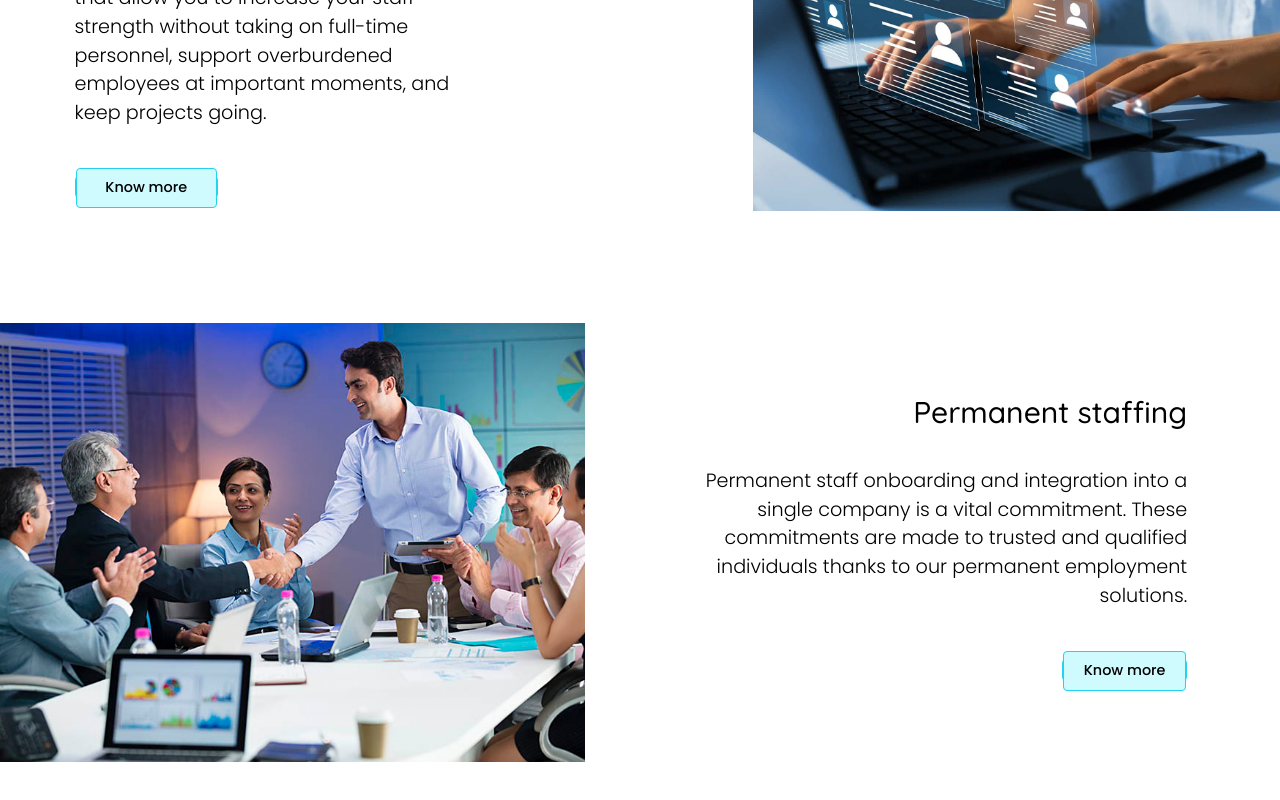
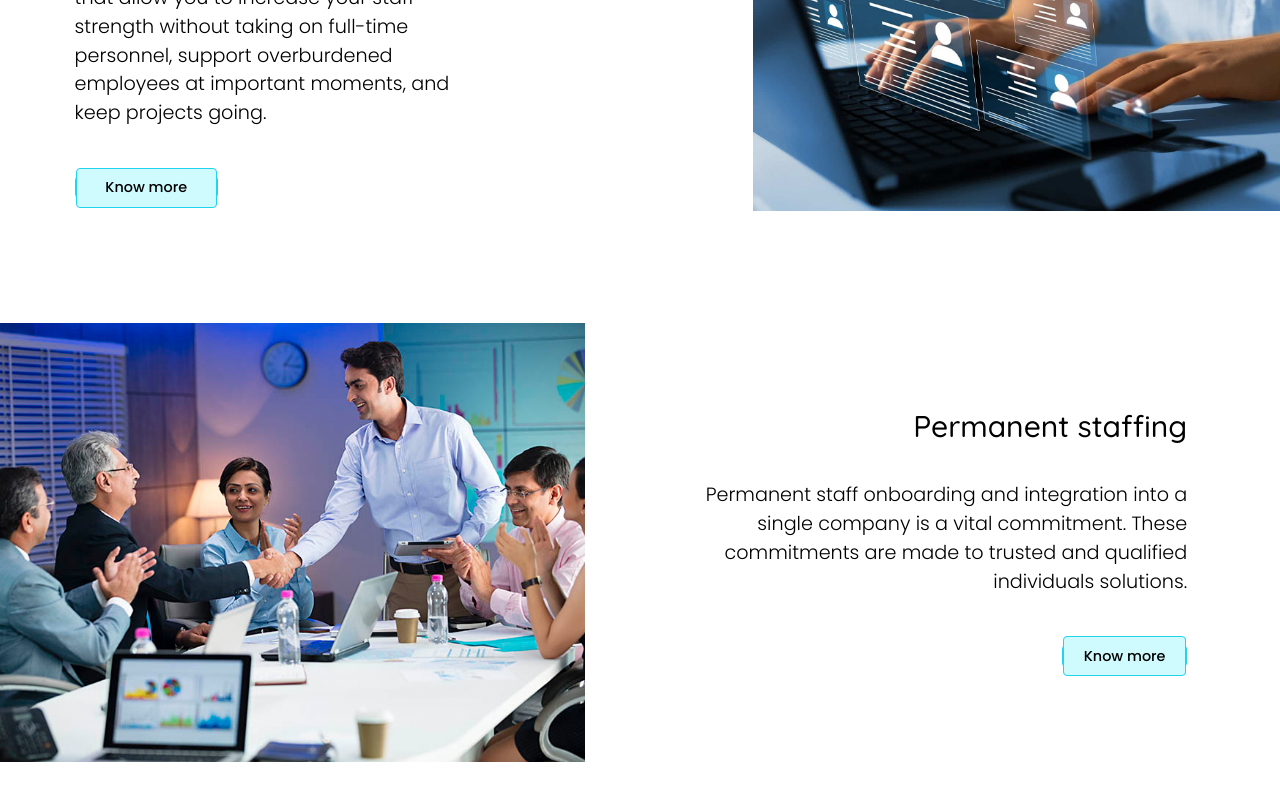
Before and after one commit to Aryan6919/Meraqui, a React (Create React App) app: page /services in a window 1280 px wide. Shown: the part 450-1250 px from the top of the page. Built offline with nearby package versions, Linux system fonts and the light colour scheme.

Commit message:
Update Services.js

```diff
--- a/src/components/Services.js
+++ b/src/components/Services.js
@@ -63,7 +63,7 @@ const Services = () => {
             <div className='w-full mt-2'>
               <p className='text-left sm:text-right sm:text-[1.2rem]'>
                 <br></br>
-              Permanent staff onboarding and integration into a single company is a vital commitment. These commitments are made to trusted and qualified individuals thanks to our permanent employment solutions.
+              Permanent staff onboarding and integration into a single company is a vital commitment. These commitments are made to trusted and qualified individuals solutions.
               </p>
             </div>
             <br></br>
@@ -113,7 +113,7 @@ const Services = () => {
               <p className='text-left sm:text-right sm:text-[1.2rem]'>
                 <br></br>
               We will pick, pack, and ship your items. Our 3PL services will connect your goods from your factories to your customers.
-              As the third-party logistics market expands, several 3PL providers are emerging. A company seeking supply chain outsourcing should request a combination of old-world expertise and experience, as well as new-world energy and innovation, at this time.
+              As the third-party logistics market expands, several 3PL providers are emerging. A company seeking supply chain outsourcing should request a combination of old-world expertise and experience, as well as new-world energy.
               </p>
             </div>
             <br></br>
```
